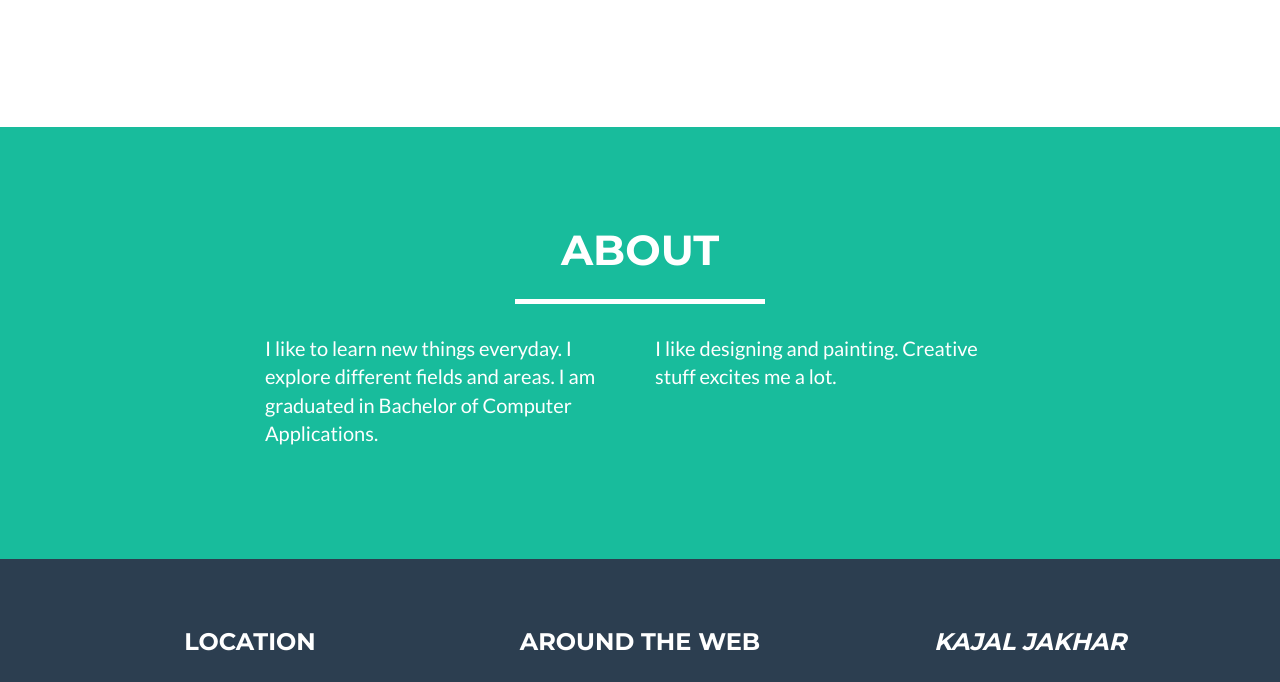
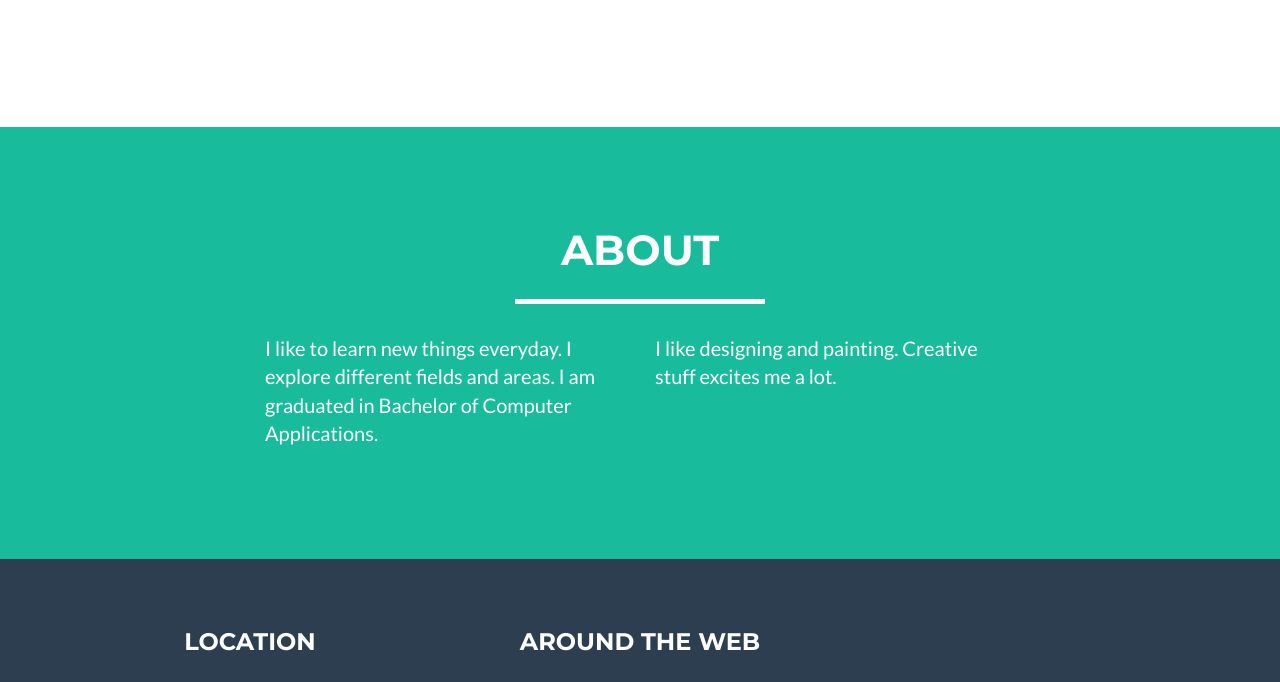
Before and after one commit to kajaljakhar/kajaljakhar.github.io, a plain HTML site: page Index.html in a window 1280 px wide. Shown: the part 1959-2641 px from the top of the page. Drawn offline with nearby package versions, Linux system fonts and the light colour scheme.

Commit message:
Update Index.html

```diff
--- a/Index.html
+++ b/Index.html
@@ -229,7 +229,7 @@
                         </ul>
                     </div>
                     <div class="footer-col col-md-4">
-                        <h3><i>Kajal Jakhar</i></h3>
+
 
                     </div>
                 </div>
```
